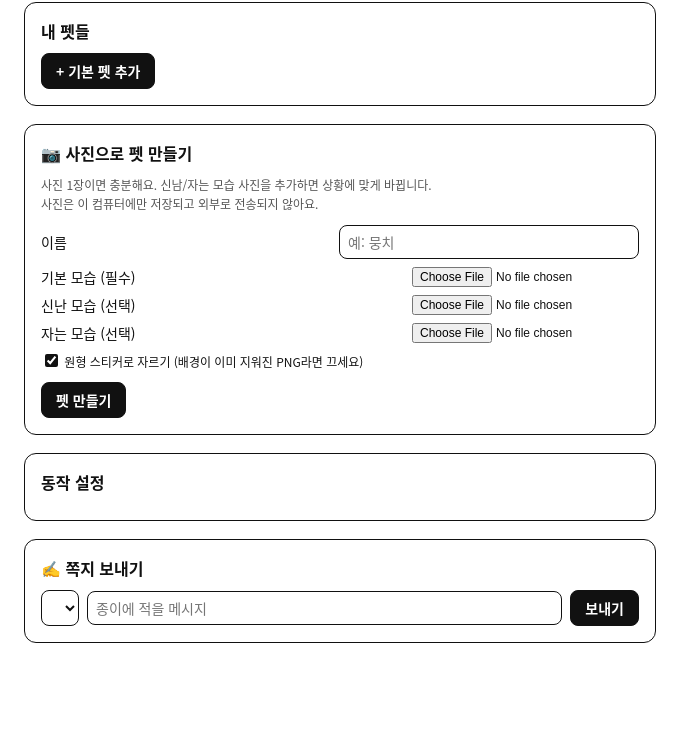
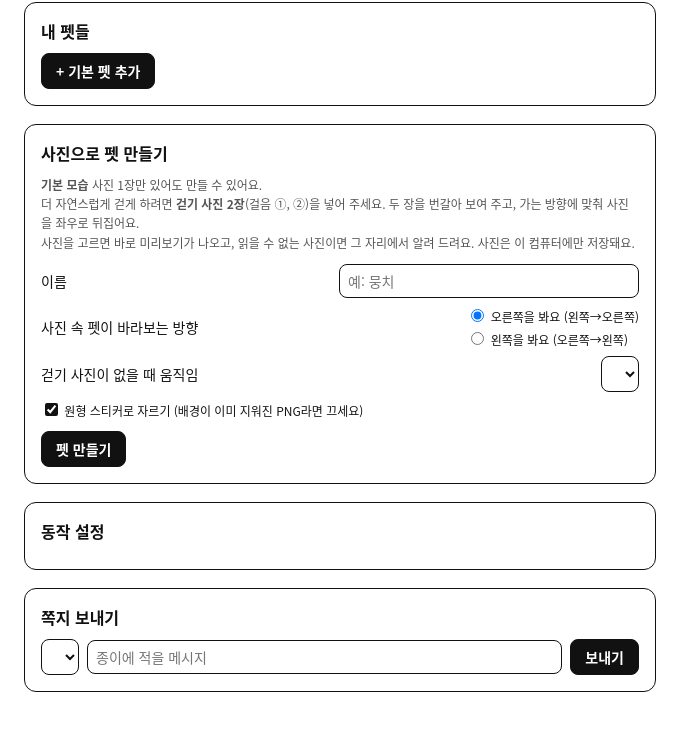
Before and after one commit to 2thancho2/MyPet, an Electron app: page renderer/settings.html in a window 680 px wide. Shown: the part 66-816 px from the top of the page. Drawn offline with Linux system fonts and the light colour scheme; no server answers.

Commit message:
Update settings.html

```diff
--- a/renderer/settings.html
+++ b/renderer/settings.html
@@ -3,26 +3,42 @@
 <head>
   <meta charset="utf-8">
   <meta http-equiv="Content-Security-Policy" content="default-src 'self'; img-src 'self' data:; style-src 'self' 'unsafe-inline'">
-  <title>데스크톱 펫 설정</title>
+  <title>MyPet 설정</title>
   <link rel="stylesheet" href="settings.css">
 </head>
 <body>
-  <h1>🐾 데스크톱 펫 설정</h1>
+  <h1>MyPet 설정</h1>
+  <div id="errBox" hidden></div>
 
   <section>
     <h2>내 펫들</h2>
     <div id="petList"></div>
     <button id="addPet">+ 기본 펫 추가</button>
+    <span id="addMsg" class="msg"></span>
   </section>
 
   <section>
-    <h2>📷 사진으로 펫 만들기</h2>
-    <p class="hint">사진 1장이면 충분해요. 신남/자는 모습 사진을 추가하면 상황에 맞게 바뀝니다.<br>
-      사진은 이 컴퓨터에만 저장되고 외부로 전송되지 않아요.</p>
-    <label class="field">이름 <input id="photoName" type="text" placeholder="예: 뭉치"></label>
-    <label class="field">기본 모습 (필수) <input id="photoIdle" type="file" accept="image/*"></label>
-    <label class="field">신난 모습 (선택) <input id="photoExcited" type="file" accept="image/*"></label>
-    <label class="field">자는 모습 (선택) <input id="photoSleep" type="file" accept="image/*"></label>
+    <h2>사진으로 펫 만들기</h2>
+    <p class="hint">
+      <b>기본 모습</b> 사진 1장만 있어도 만들 수 있어요.<br>
+      더 자연스럽게 걷게 하려면 <b>걷기 사진 2장</b>(걸음 ①, ②)을 넣어 주세요.
+      두 장을 번갈아 보여 주고, 가는 방향에 맞춰 사진을 좌우로 뒤집어요.<br>
+      사진을 고르면 바로 미리보기가 나오고, 읽을 수 없는 사진이면 그 자리에서 알려 드려요.
+      사진은 이 컴퓨터에만 저장돼요.
+    </p>
+    <label class="field">이름 <input id="photoName" type="text" maxlength="12" placeholder="예: 뭉치"></label>
+    <div id="photoSlots"></div>
+
+    <div class="field">
+      <span>사진 속 펫이 바라보는 방향</span>
+      <span class="radios">
+        <label><input type="radio" name="faces" value="right" checked> 오른쪽을 봐요 (왼쪽→오른쪽)</label>
+        <label><input type="radio" name="faces" value="left"> 왼쪽을 봐요 (오른쪽→왼쪽)</label>
+      </span>
+    </div>
+    <label class="field">걷기 사진이 없을 때 움직임
+      <select id="photoMotion"></select>
+    </label>
     <label class="check"><input id="photoCircle" type="checkbox" checked> 원형 스티커로 자르기 (배경이 이미 지워진 PNG라면 끄세요)</label>
     <button id="makePhotoPet">펫 만들기</button>
     <span id="photoMsg" class="msg"></span>
@@ -34,7 +50,7 @@
   </section>
 
   <section>
-    <h2>✍️ 쪽지 보내기</h2>
+    <h2>쪽지 보내기</h2>
     <div class="row">
       <select id="noteTarget"></select>
       <input id="noteText" type="text" maxlength="100" placeholder="종이에 적을 메시지">
@@ -42,6 +58,7 @@
     </div>
   </section>
 
+  <p id="info" class="hint"></p>
   <script src="settings.js"></script>
 </body>
 </html>
```
